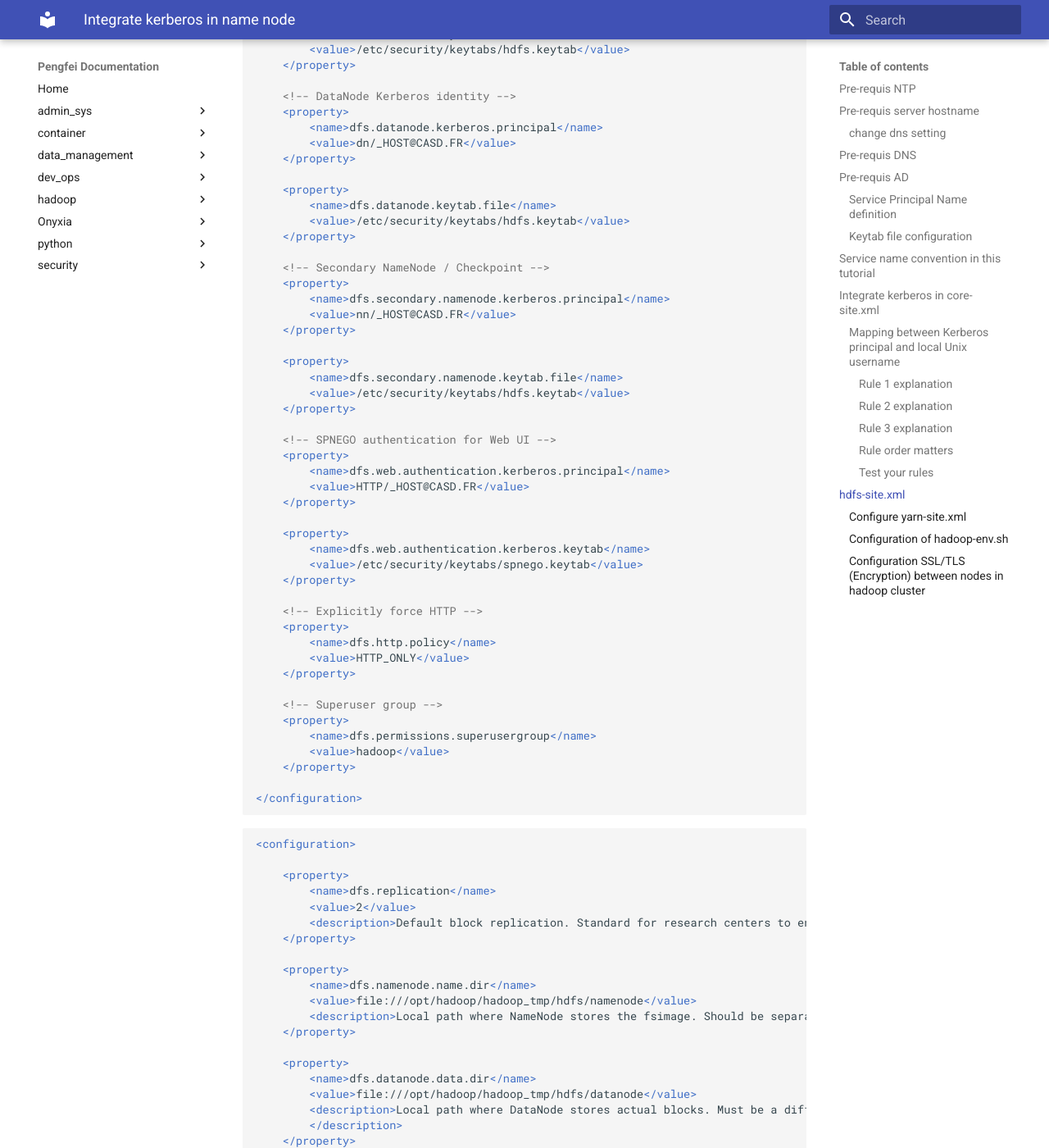
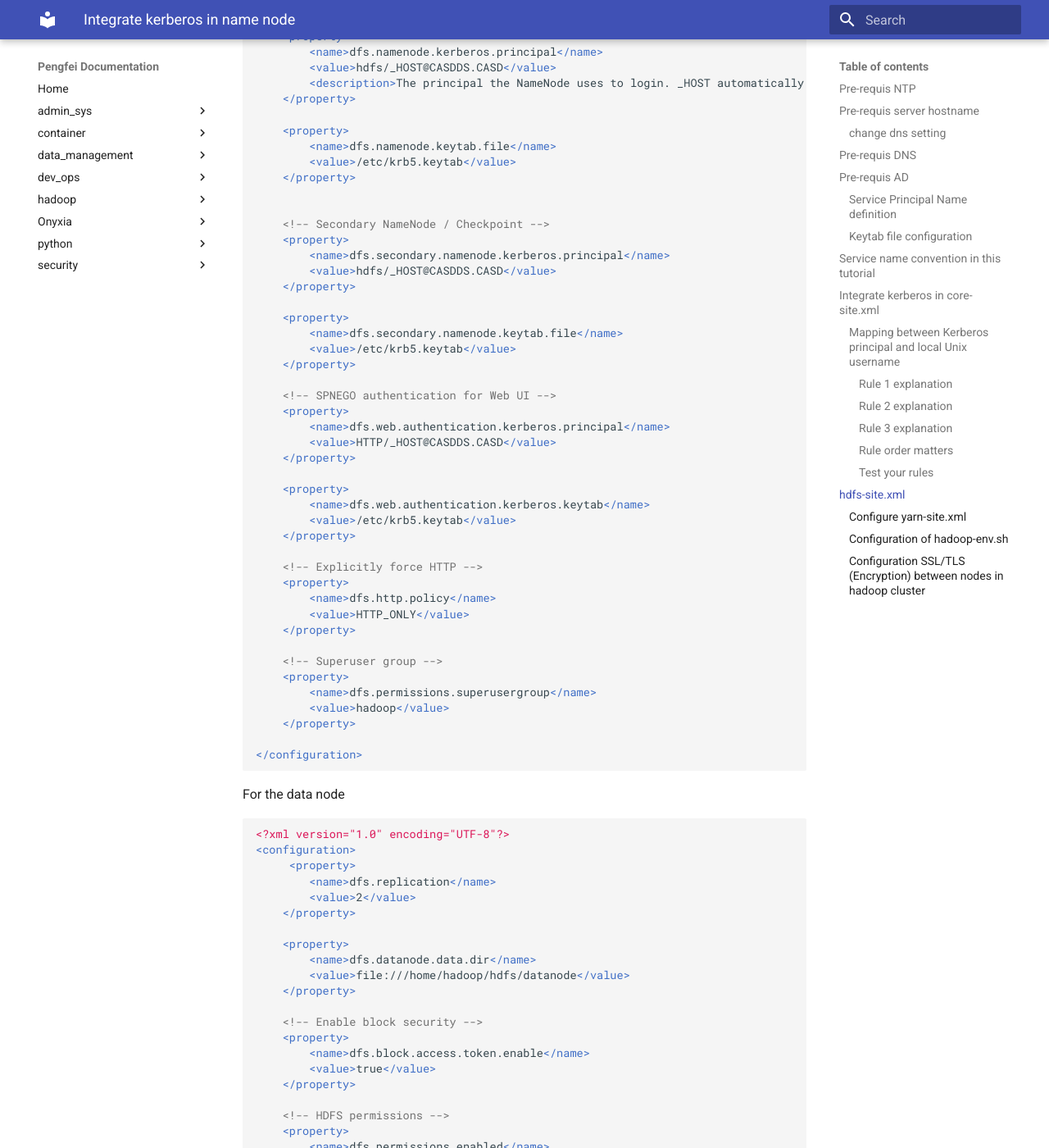
Before and after one commit to pengfei99/doc_center, an MkDocs documentation site: the page built from docs/hadoop/kerberos_integration/05.Integrate_kerberos_in_namenode.md, in a window 1280 px wide and 1400 px high, scrolled down 8884 px. Shown: the whole window at 82% size. Built offline with MkDocs 1.6.1 and Material for MkDocs 9.7.7, drawn with Linux system fonts in a browser that asks for light colours; some of the changed text lies outside the part shown.

Commit message:
update docs

````diff
--- a/docs/hadoop/kerberos_integration/05.Integrate_kerberos_in_namenode.md
+++ b/docs/hadoop/kerberos_integration/05.Integrate_kerberos_in_namenode.md
@@ -335,10 +335,9 @@
 
 ```
 
-
-
 ## hdfs-site.xml
 
+For the name node,
 
 ```xml
 
@@ -358,6 +357,89 @@
         <value>file:///home/hadoop/hdfs/secondary</value>
     </property>
 
+    <!-- Enable block security -->
+    <property>
+        <name>dfs.block.access.token.enable</name>
+        <value>true</value>
+        <description>Required for Kerberos. NameNode issues tokens to clients to access DataNodes.
+            If "true", access tokens are used as capabilities
+            for accessing datanodes. If "false", no access tokens are checked on
+            accessing datanodes.
+        </description>
+    </property>
+
+    <!-- HDFS permissions -->
+    <property>
+        <name>dfs.permissions.enabled</name>
+        <value>true</value>
+    </property>
+
+    <!-- NameNode Kerberos identity -->
+    <property>
+        <name>dfs.namenode.kerberos.principal</name>
+        <value>hdfs/_HOST@CASDDS.CASD</value>
+        <description>The principal the NameNode uses to login. _HOST automatically resolves to the FQDN.</description>
+    </property>
+
+    <property>
+        <name>dfs.namenode.keytab.file</name>
+        <value>/etc/krb5.keytab</value>
+    </property>
+
+
+    <!-- Secondary NameNode / Checkpoint -->
+    <property>
+        <name>dfs.secondary.namenode.kerberos.principal</name>
+        <value>hdfs/_HOST@CASDDS.CASD</value>
+    </property>
+
+    <property>
+        <name>dfs.secondary.namenode.keytab.file</name>
+        <value>/etc/krb5.keytab</value>
+    </property>
+
+    <!-- SPNEGO authentication for Web UI -->
+    <property>
+        <name>dfs.web.authentication.kerberos.principal</name>
+        <value>HTTP/_HOST@CASDDS.CASD</value>
+    </property>
+
+    <property>
+        <name>dfs.web.authentication.kerberos.keytab</name>
+        <value>/etc/krb5.keytab</value>
+    </property>
+
+    <!-- Explicitly force HTTP -->
+    <property>
+        <name>dfs.http.policy</name>
+        <value>HTTP_ONLY</value>
+    </property>
+
+    <!-- Superuser group -->
+    <property>
+        <name>dfs.permissions.superusergroup</name>
+        <value>hadoop</value>
+    </property>
+
+</configuration>
+
+```
+
+For the data node
+
+
+```xml
+<?xml version="1.0" encoding="UTF-8"?>
+<configuration>
+     <property>
+        <name>dfs.replication</name>
+        <value>2</value>
+    </property>
+
+    <property>
+        <name>dfs.datanode.data.dir</name>
+        <value>file:///home/hadoop/hdfs/datanode</value>
+    </property>
 
     <!-- Enable block security -->
     <property>
@@ -374,45 +456,35 @@
     <!-- NameNode Kerberos identity -->
     <property>
         <name>dfs.namenode.kerberos.principal</name>
-        <value>nn/_HOST@CASD.FR</value>
+        <value>hdfs/deb13-spark1.casdds.casd@CASDDS.CASD</value>
+        <description>The principal the NameNode uses to login. _HOST automatically resolves to the FQDN.</description>
     </property>
 
     <property>
         <name>dfs.namenode.keytab.file</name>
-        <value>/etc/security/keytabs/hdfs.keytab</value>
+        <value>/etc/security/keytabs/deb13-spark1.keytab</value>
     </property>
 
     <!-- DataNode Kerberos identity -->
     <property>
         <name>dfs.datanode.kerberos.principal</name>
-        <value>dn/_HOST@CASD.FR</value>
+        <value>hdfs/_HOST@CASDDS.CASD</value>
     </property>
 
     <property>
         <name>dfs.datanode.keytab.file</name>
-        <value>/etc/security/keytabs/hdfs.keytab</value>
-    </property>
-
-    <!-- Secondary NameNode / Checkpoint -->
-    <property>
-        <name>dfs.secondary.namenode.kerberos.principal</name>
-        <value>nn/_HOST@CASD.FR</value>
-    </property>
-
-    <property>
-        <name>dfs.secondary.namenode.keytab.file</name>
-        <value>/etc/security/keytabs/hdfs.keytab</value>
+        <value>/etc/krb5.keytab</value>
     </property>
 
     <!-- SPNEGO authentication for Web UI -->
     <property>
         <name>dfs.web.authentication.kerberos.principal</name>
-        <value>HTTP/_HOST@CASD.FR</value>
+        <value>HTTP/_HOST@CASDDS.CASD</value>
     </property>
 
     <property>
         <name>dfs.web.authentication.kerberos.keytab</name>
-        <value>/etc/security/keytabs/spnego.keytab</value>
+        <value>/etc/krb5.keytab</value>
     </property>
 
     <!-- Explicitly force HTTP -->
@@ -426,7 +498,6 @@
         <name>dfs.permissions.superusergroup</name>
         <value>hadoop</value>
     </property>
-
 </configuration>
 
 ```
````
Also changed, not shown: docs/hadoop/kerberos_integration/bad_conf/hdfs-site.xml (added, +64 -0 lines), docs/hadoop/kerberos_integration/correct_conf/hdfs-site.xml (added, +61 -0 lines), docs/hadoop/kerberos_integration/correct_conf/hdfs-site_with-HOST.xml (added, +62 -0 lines), docs/hadoop/kerberos_integration/enable_sasl_rpc_in_hadoop.md (added, +166 -0 lines).
